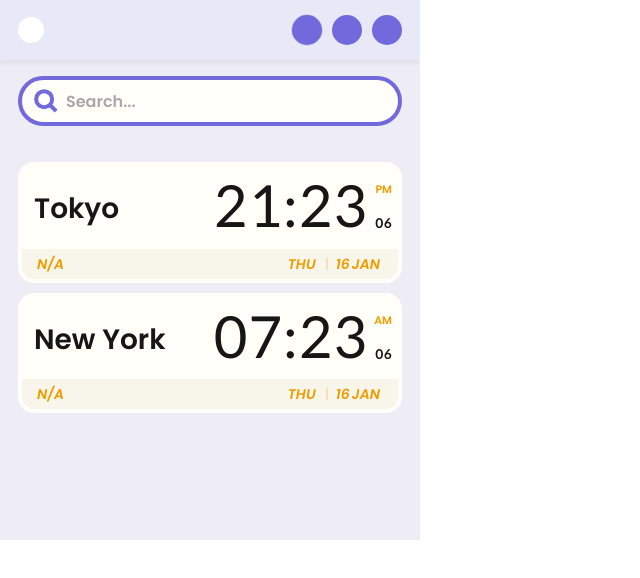
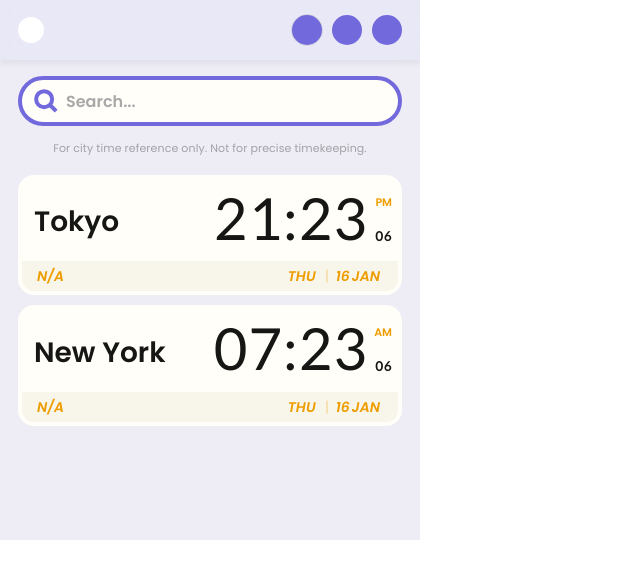
Before and after one commit to uryu-myao/timemate-chrome-extension, a React (Vite) app: page / in a window 1280 px wide. Both pictures are taken after a click on the button 307 px from the left and 30 px from the top of the page. Shown: the top 578 px of the page, without its empty margins (0-640 px from the left). Built offline with nearby package versions, Linux system fonts and the light colour scheme; no server answers.

Commit message:
add sub text

```diff
--- a/src/components/Searchbar.tsx
+++ b/src/components/Searchbar.tsx
@@ -2,6 +2,7 @@ import '@styles/Searchbar.scss';
 
 const Searchbar = () => {
   return (
+    <>
       <div className="header-searchbar">
         <input
           className="header-searchbar__input"
@@ -9,6 +10,10 @@ const Searchbar = () => {
           placeholder="Search..."
         />
       </div>
+      <p className="timezone-subtext">
+        For city time reference only. Not for precise timekeeping.
+      </p>
+    </>
   );
 };
 
--- a/src/styles/Timezone.scss
+++ b/src/styles/Timezone.scss
@@ -223,4 +223,16 @@
       padding-left: 2px;
     }
   }
+
+  &-subtext {
+    color: var(--color-font-timezone);
+    font-family: 'Poppins', serif;
+    font-size: 11px;
+    font-weight: 300;
+    letter-spacing: 0.1px;
+    padding: 0 var(--container-padding-horizontal);
+    text-align: center;
+    margin: 0;
+    opacity: 0.35;
+  }
 }
```
Lines whose indentation alone changed are shown as unchanged.
